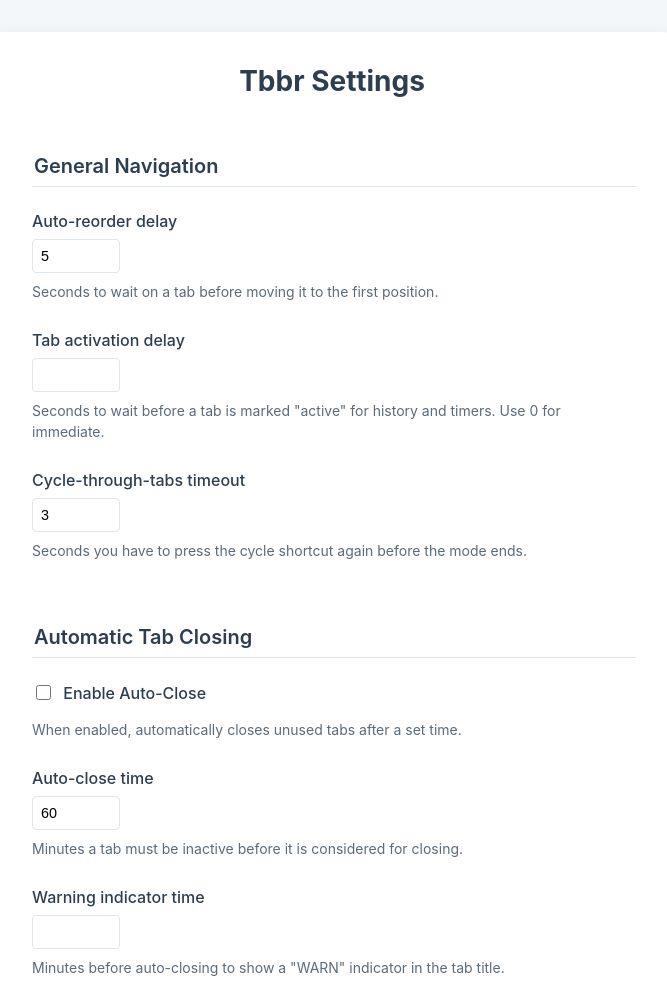
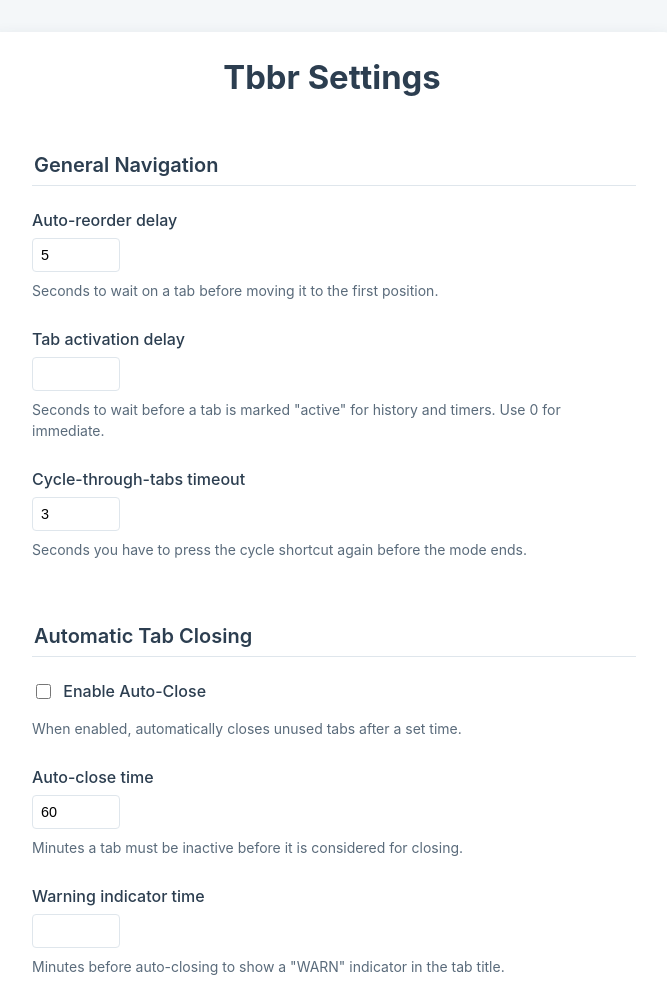
Before and after one commit to doeixd/Tbbr, a browser extension: page options.html in a window 1280 px wide. Shown: the top 981 px of the page, without its empty margins (308-975 px from the left). Drawn offline with Linux system fonts and the light colour scheme.

Commit message:
Update options.html

```diff
--- a/options.html
+++ b/options.html
@@ -31,7 +31,7 @@
 
         .container {
             background: var(--container-bg);
-            padding: 2rem 2.5rem;
+            padding: 1.55rem 2.5rem;
             border-radius: 8px;
             box-shadow: 0 4px 15px var(--shadow-color);
             width: 100%;
@@ -46,7 +46,7 @@
         }
 
         h1 {
-            font-size: 1.75rem;
+            font-size: 2.05rem;
             margin: 0;
         }
 
```
